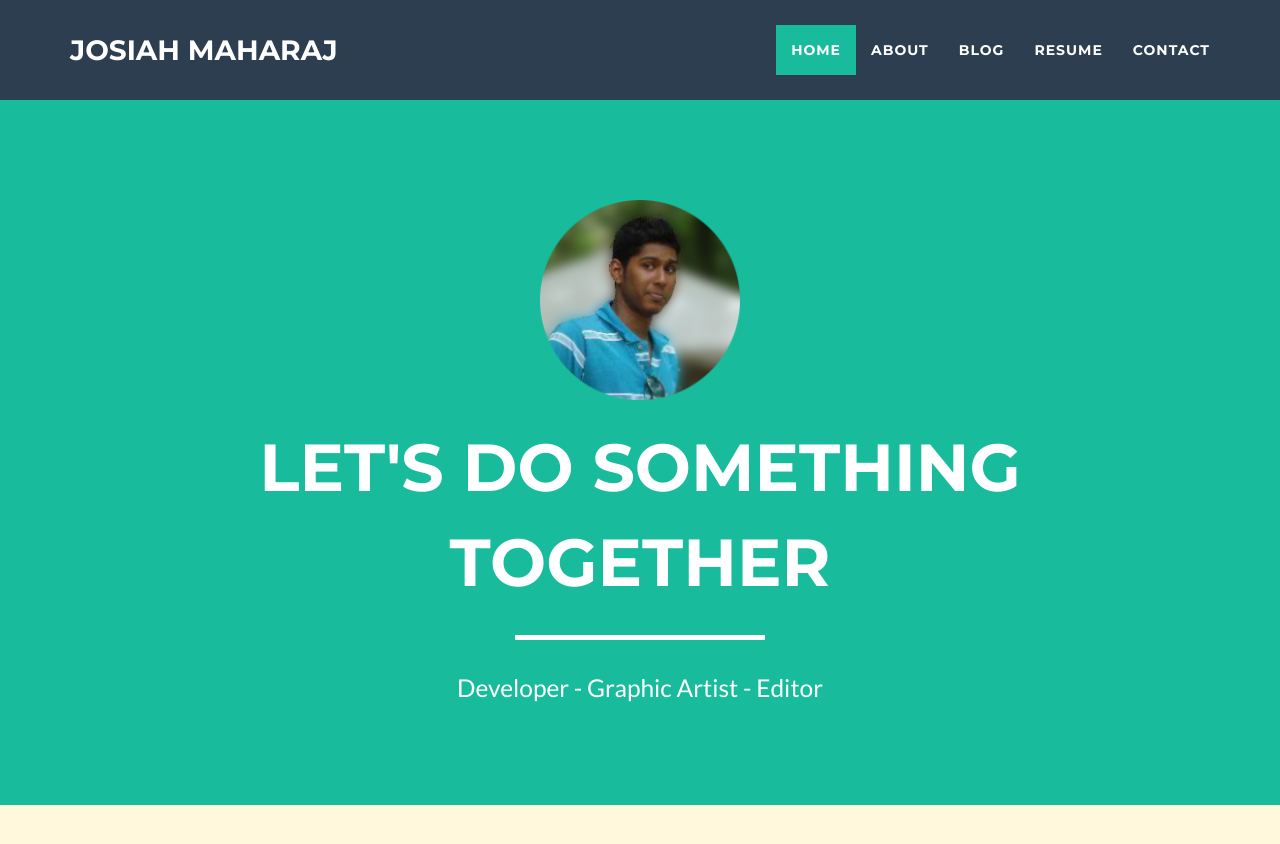
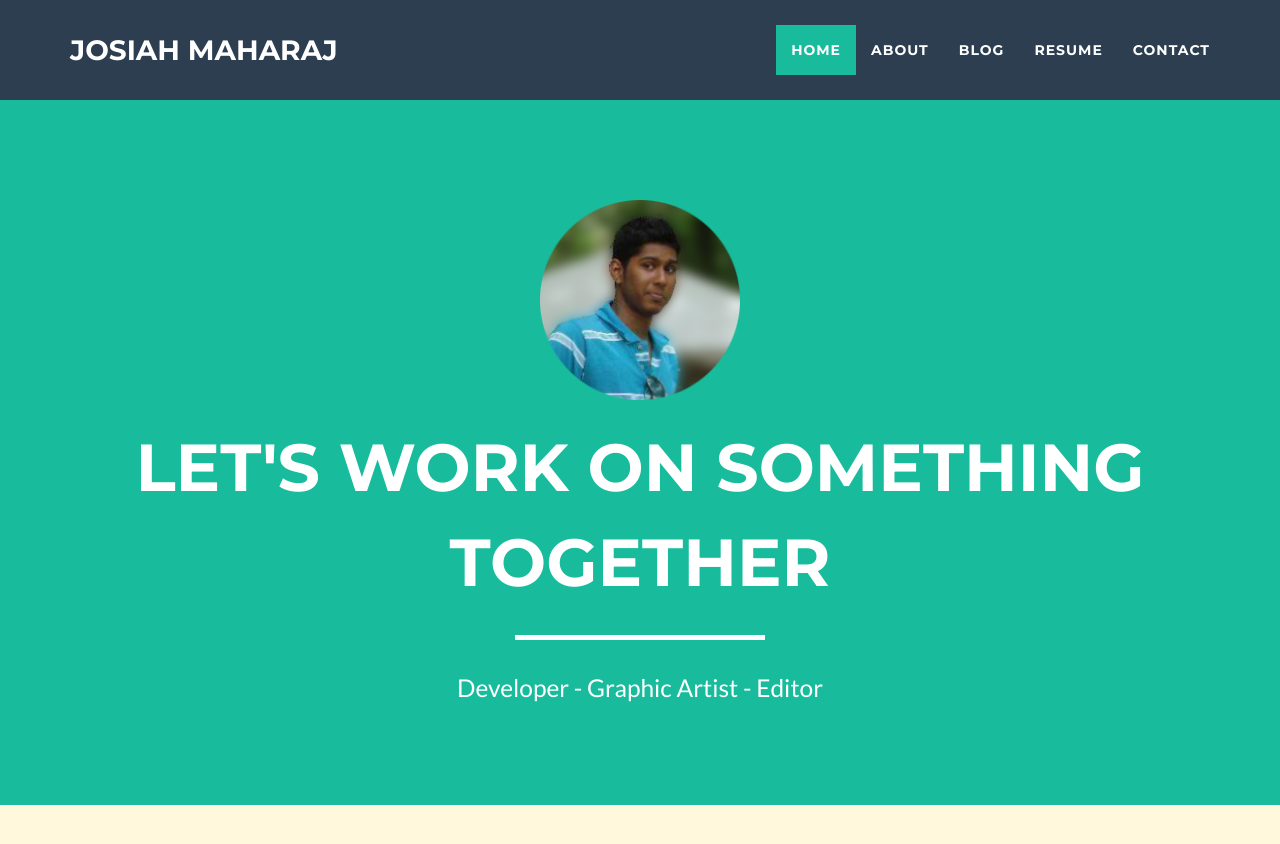
Before and after one commit to josiahmaharaj/josiahmaharaj.github.io, a Jekyll site: the page built from index.html, in a window 1280 px wide and 900 px high. Shown: the top 844 px of the window. Built offline with Jekyll 4.4.1, drawn with Linux system fonts in a browser that asks for light colours; nearby versions of some CDN libraries; comment, search, counter and statistics services are not loaded.

Commit message:
grammer changes

```diff
--- a/_includes/head.html
+++ b/_includes/head.html
@@ -6,7 +6,7 @@
     <meta name="description" content="">
     <meta name="author" content="">
 
-	<title>{% if page.title %}{{ page.title | escape }}{% else %}{{ site.title | escape }}{% endif %} | JM</title>
+	<title>JM | {% if page.title %}{{ page.title | escape }}{% else %}{{ site.title | escape }}{% endif %}</title>
 
     <!-- Bootstrap Core CSS -->
     <link href="{{ "/vendor/bootstrap/css/bootstrap.min.css" | prepend: site.baseurl }}" rel="stylesheet">
@@ -30,9 +30,9 @@
   <link rel="shortcut icon" href="{{/favicon.ico" | prepend: site.baseurl }}" type="image/x-icon">
   <link rel="icon" href="{{ "/favicon.ico" | prepend: site.baseurl }}" type="image/x-icon">
 
-<!--   {% if page.url == "/404.html" %}
+  {% if page.url == "/404.html" %}
         <meta http-equiv="refresh" content="5; url=/">
-    {% endif %} -->
+    {% endif %}
 
   {% seo %}
 
--- a/about.html
+++ b/about.html
@@ -49,11 +49,11 @@ index: 2
                         <p>Josiah is currently a U.W.I student studying Electrical and Computer Engineering.
                         Hopelessly following a path of Computer Systems, Josiah has a passion for all things 1's and 0's!
                         He also enjoys aesthetics for some unknown reason, amplifying his desire for design and Front-End Dev.
-                        As such he develops brands, develop and design websites, call-cards and... anything else really.
+                        As such he develops brands, develops and designs websites, call-cards and... ...anything else really.
                         Similar to his dad, he creates and edits small movies, promos and advertisments...even animation!
                         <br>At the end of the day however, its all about technology.</p>
                         <p>Another passion of his, is music. With the ability to play a variety of instruments,
-                        Josiah loves to produce and create anything with beat. </p>
+                        Josiah loves to produce and create anything with a beat. </p>
                     </div>
 
                 <div class="col-lg-8 col-lg-offset-2 text-center">
--- a/index.html
+++ b/index.html
@@ -12,7 +12,7 @@ index: 1
                 <div class="col-lg-12">
                     <img class="img-responsive profilepic animated slideInDown" src="/img/propic.png" alt="">
                     <div class="intro-text">
-                        <span class="name animated slideInDown">Let's Do Something Together</span>
+                        <span class="name animated slideInDown">Let's Work On Something Together</span>
                         <hr class="star-light">
                         <span class="skills">Developer - Graphic Artist - Editor</span>
                     </div>
```
Also changed, not shown: 6 other files.
